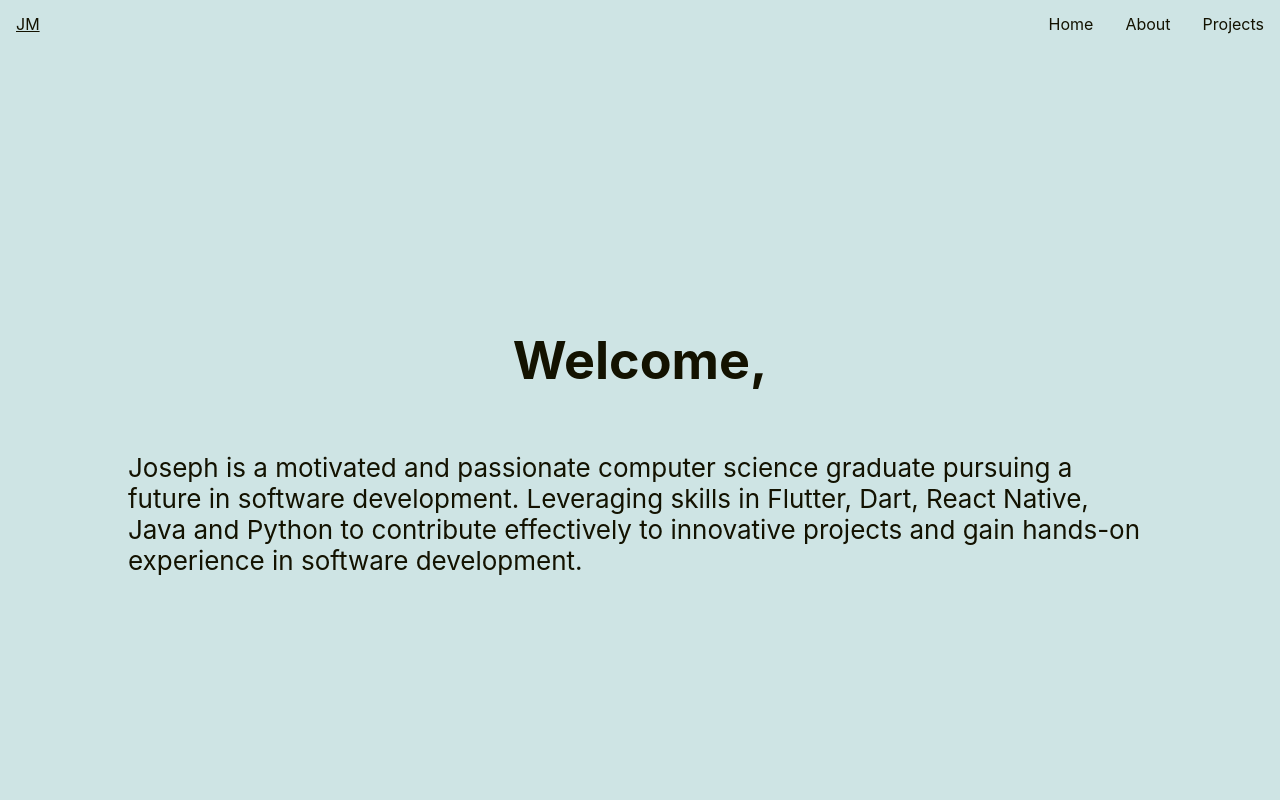
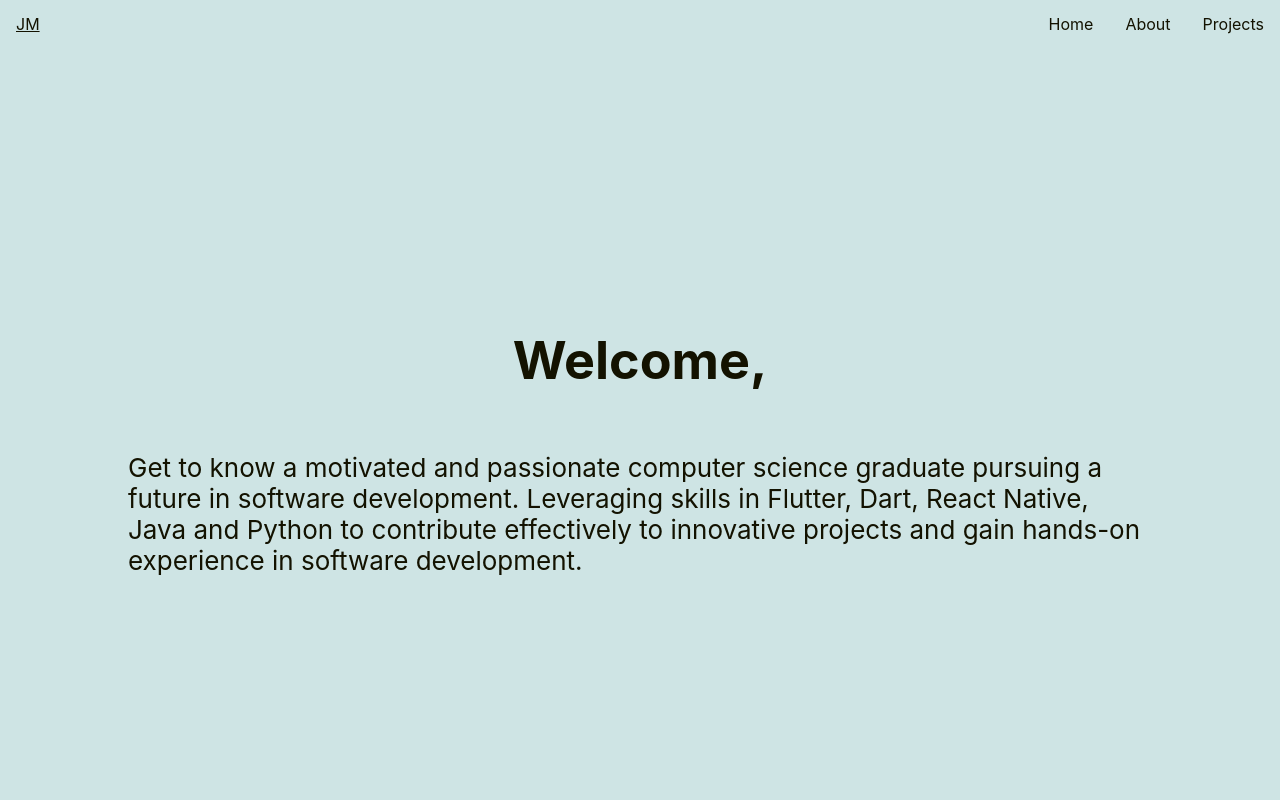
Before and after one commit to jm1959/jm1959.github.io, a React (Create React App) app: page / in a window 1280 px wide. Shown: the top 800 px of the page. Built offline with nearby package versions, Linux system fonts and the light colour scheme.

Commit message:
Changed text on home page

```diff
--- a/src/Home.js
+++ b/src/Home.js
@@ -28,7 +28,7 @@ export default function Home() {
                 <div id="fadeIn">
                     <h1>Welcome, </h1>
                     <p style={{ width: '80%' }}>
-                        Joseph is a motivated and passionate computer science graduate pursuing a future in software development.
+                        Get to know a motivated and passionate computer science graduate pursuing a future in software development.
                         Leveraging skills in Flutter, Dart, React Native, Java and Python to contribute effectively
                         to innovative projects and gain hands-on experience in software development.
                     </p>
```
